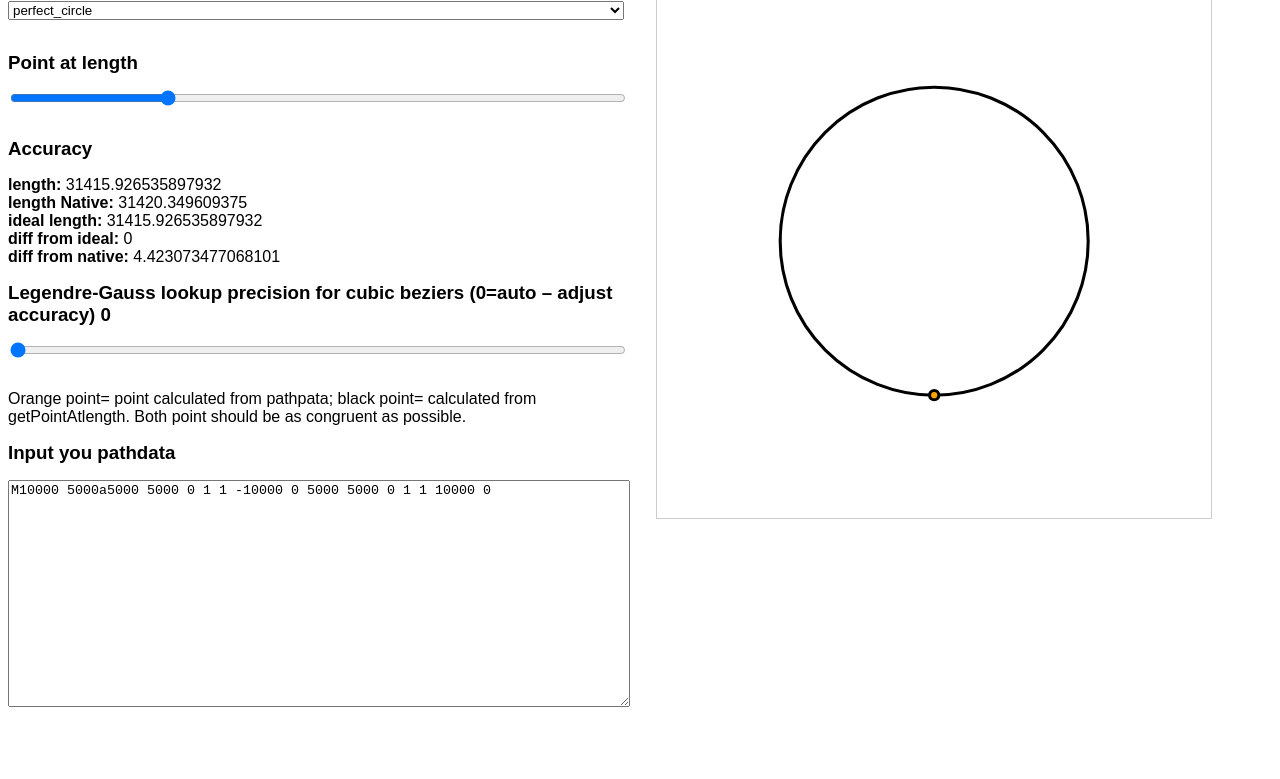
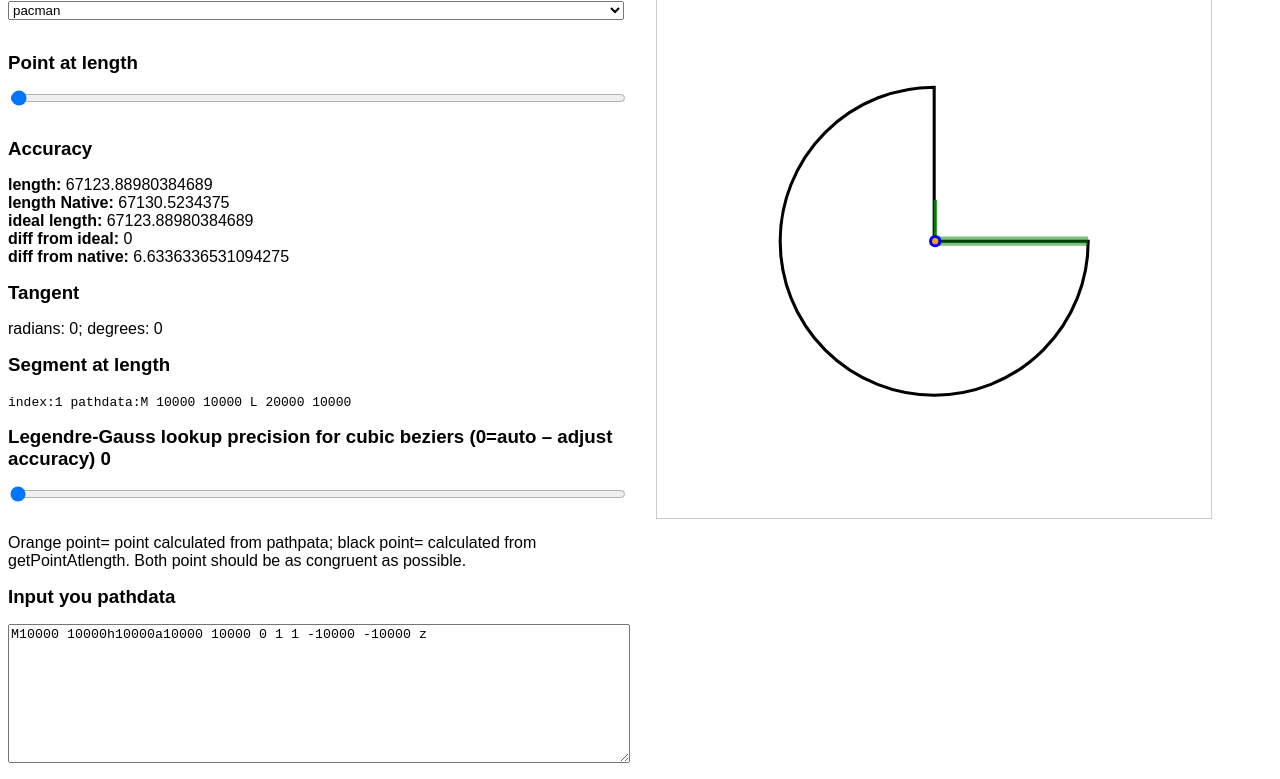
Before and after one commit to herrstrietzel/svg-getpointatlength, a website: page demo/pointAtLength.html in a window 1280 px wide. Shown: the part 45-824 px from the top of the page. Before the commit the page ends 800 px from the top, so only its background shows below. Drawn offline with Linux system fonts and the light colour scheme.

Commit message:
segment at point feature

```diff
--- a/demo/path_samples.js
+++ b/demo/path_samples.js
@@ -1,17 +1,70 @@
 let samples = [
+
+    {
+        'pacman': `M10000 10000h10000a10000 10000 0 1 1 -10000 -10000 z`, res: (2 * Math.PI * 10000 * 0.75) + 10000 * 2
+    },
+    {
+        'simple_ellipse': 'M350 100 a50 25 0 1150-25'
+    },
+
+    {
+        'simple_quad3': 'M10 50q100 0 100 100 q0 100 -100 100'
+    },
+
+
+    {
+        'simple_quad2': 'M 110 150  Q110 250 10 250'
+    },
+
+    {
+        'simple_cub2': 'M110 150C110 216.67 76.67 250 10 250'
+    },
+    {
+        'simple_arc_3-4_ccw': 'M450 50 a50 50 0 1 0  -50 50',
+        res: 2 * Math.PI * 50 * 0.75
+    },
+
+    {
+        'simple_arc_3-4_cw': 'M450 50 a50 50 0 1 1  -50 50',
+        res: 2 * Math.PI * 50 * 0.75
+    },
+
+
+    {
+        'simple_arc_cw': 'M450 50 a50 50 0 1 1  0 100',
+        res: Math.PI * 50
+    },
+
+    {
+        'simple_arc_ccw': 'M450 50 a50 50 0 1 0  0 100',
+        res: Math.PI * 50
+    },
+
+    {
+        'simple_line': 'M200 10 l 120 120'
+
+    },
+
+
+    {
+        'simple_cubic': 'M150 50 c66.67 0 100 33.33 100 100'
+    },
+    {
+        'simple_quad': 'M10 50q100 0 100 100'
+    },
+
+
+
+
     {
         'perfect_circle': `M10000 5000a5000 5000 0 1 1 -10000 0 5000 5000 0 1 1 10000 0`,
-        res: 2*Math.PI*5000
+        res: 2 * Math.PI * 5000
     },
     {
         'perfect_circle_min': `M10000 5000a5000 5000 0 11-10000 0 5000 5000 0 1110000 0`,
-        res: 2*Math.PI*5000
+        res: 2 * Math.PI * 5000
     },
-    {
-        'pacman': `M10000 0
-        v10000 h10000
-        a10000 10000 0 11-10000 -10000`, res: (2 * Math.PI * 10000 * 0.75) + 10000 * 2
-    },
+
     {
         path_from_hell1_relative_min: `m3 7 10 0m-10 10 10 0v10h10v10h10c0 6 5 10 10 10 0 5 5 10 10 10s10 10 10 10-10 10 10 10q-23-27 0-20 20-5 0-10t-3-7 0-15
     a5 10 45 10-30-5 5
--- a/demo/pointAtLength.html
+++ b/demo/pointAtLength.html
@@ -51,7 +51,7 @@
 
 
         select,
-        input[type="text"] ,
+        input[type="text"],
         input[type="range"] {
             width: 100%;
             display: block
@@ -77,7 +77,7 @@
 
     <div class="grd">
         <div class="col">
-            <h3>Get point at length</h3>
+            <h3>Get point at length, tangent angle and segment </h3>
 
             <!-- samples -->
             <p>
@@ -86,14 +86,23 @@
             </p>
 
             <h3>Point at length</h3>
-            <p><input id="inputLength" class="inputs" type="range" value="250" min="0" max="1000" step="0.1"><span
+            <p><input id="inputLength" class="inputs" type="range" value="1" min="0" max="1000" step="0.1"><span
                     id="valLength"></span>
             </p>
 
             <h3>Accuracy</h3>
             <p id="resAcc"></p>
 
-            <h3>Legendre-Gauss lookup precision for  cubic beziers (0=auto – adjust accuracy) <span id="lgVal"></span></h3>
+            <h3>Tangent</h3>
+            <p id="tangentAngle"></p>
+
+            <h3>Segment at length</h3>
+            <p>
+            <code id="segment"></code>
+            </p>
+
+            <h3>Legendre-Gauss lookup precision for cubic beziers (0=auto – adjust accuracy) <span id="lgVal"></span>
+            </h3>
             <p><input id="inputLg" class="inputs" type="range" value="0" max="128" step="1"></p>
 
 
@@ -111,13 +120,21 @@
         <div class="col">
 
             <svg id="svg" viewBox="0 0 100 100">
-                <path class="previewPath" d="
-    " />
+                <path class="previewPath" d="" />
+                <path id="segAtPoint" d="" fill="none" stroke="green" stroke-width="3%" stroke-opacity="0.5" />
+
+                <!-- tangent angle indicator -->
+                <line id="tangent" x1="0" y1="0" x2="0" y2="0" stroke="green" stroke-width="1%" />
+
 
                 <!-- native getPointAtLength-->
-                <circle id="splitN" cx="0" cy="0" r="2%" fill="gruen" fill-opacity="1" />
-                <!-- pathdata getPointAtLength-->
+                <circle id="splitN" cx="0" cy="0" r="2%" fill="blue" fill-opacity="1" />
+
+                <!-- pathdata getPointAtLength -->
                 <circle id="split" cx="0" cy="0" r="1%" fill="orange" fill-opacity="1" />
+
+
+
             </svg>
         </div>
 
@@ -165,6 +182,8 @@
 
 
 
+
+
             // init
             let path = document.querySelector('path')
             let svg = path.closest('svg')
@@ -176,9 +195,9 @@
              */
 
             // load examples
-            for (let i = 0; i<samples.length; i++  ) {
+            for (let i = 0; i < samples.length; i++) {
                 let sample = samples[i]
-               // console.log(sample);
+                // console.log(sample);
 
                 let key = Object.keys(sample)[0];
                 //console.log(key);
@@ -198,12 +217,14 @@
             let d = svgInput.value
             let steps = 1000
             let lg = +inputLg.value;
-            let resIdeal=''
+            let resIdeal = ''
 
 
             perfStart()
             let pathLengthLookup = getPathLengthLookup(d, lg)
             perfEnd()
+
+            console.log('pathLengthLookup', pathLengthLookup);
 
 
             let totalLength = pathLengthLookup.totalLength
@@ -277,12 +298,12 @@
 
 
                 // get area
-               let pathData = parsePathDataNormalized(d, {arcToCubic: false })
-               //console.log(pathData);
+                let pathData = parsePathDataNormalized(d, { arcToCubic: false })
+                //console.log(pathData);
 
-               let area = getPathArea(pathData)
-               //console.log('area', area, Math.PI*10000**2);
-               console.log('area', area);
+                let area = getPathArea(pathData)
+                //console.log('area', area, Math.PI*10000**2);
+                console.log('area', area);
 
 
 
@@ -304,7 +325,24 @@
 
                 // get point at Length
                 let currentLength = totalLength / steps * value
-                let pt = pathLengthLookup.getPointAtLength(currentLength);
+                let getTangent = true;
+                let getSegment = true;
+                let pt = pathLengthLookup.getPointAtLength(currentLength, getTangent, getSegment);
+                let { angle } = pt;
+
+                console.log('pathLengthLookup:', pathLengthLookup);
+
+                tangent.setAttribute('x1', pt.x)
+                tangent.setAttribute('y1', pt.y)
+
+                let tangetLen = totalLength / 25;
+                let pT = getTangentPt(pt, tangetLen, angle - Math.PI / 2)
+
+                tangent.setAttribute('x2', pT.x)
+                tangent.setAttribute('y2', pT.y)
+
+                tangentAngle.textContent = `radians: ${angle}; degrees: ${angle * 180 / Math.PI}`
+
 
 
 
@@ -331,6 +369,35 @@
                 splitN.setAttribute('cx', ptN.x)
                 splitN.setAttribute('cy', ptN.y)
 
+
+
+                //segment at point
+                let comSegment = pt.com;
+                console.log('comSegment', pt, comSegment);
+                let pathDataSeg = [
+                    { type: 'M', values: [comSegment.p0.x, comSegment.p0.y] },
+                    { type: comSegment.type, values: comSegment.values },
+                ]
+
+                if(comSegment.type==='Z'){
+                    pathDataSeg[1].type = 'L'
+                }
+
+                let dSeg = pathDataSeg.map(com=>{return `${com.type} ${com.values.join(' ')}` }).join(' ')
+                segAtPoint.setAttribute('d', dSeg)
+                segment.textContent = '  index:'+ pt.index+ ' pathdata:'+ dSeg ;
+
+
+            }
+
+
+
+            function getTangentPt(pt, len = 10, angle) {
+                let ptA = {
+                    x: pt.x + len * Math.cos(angle),
+                    y: pt.y + len * Math.sin(angle)
+                }
+                return ptA
             }
 
 
--- a/getPointAtLengthLookup.js
+++ b/getPointAtLengthLookup.js
@@ -128,7 +128,7 @@
 
 
     //pathLengthLookup
-    PathLengthObject.prototype.getPointAtLength = function (length = 0, getTangent = false) {
+    PathLengthObject.prototype.getPointAtLength = function (length = 0, getTangent = false, getSegment = false) {
 
         //console.log(this);
         let { segments, totalLength } = this;
@@ -142,7 +142,7 @@
         }
 
         // last point on path
-        if (+length.toFixed(3) === +totalLength.toFixed(3) && !getTangent ) {
+        if (+length.toFixed(3) === +totalLength.toFixed(3) && !getTangent) {
             let { points } = segments[segments.length - 1];
             pt = points[points.length - 1];
             return pt;
@@ -151,12 +151,13 @@
         //loop through segments
         for (let i = 0; i < segments.length && !foundSegment; i++) {
             let segment = segments[i];
-            let { type, lengths, points, total } = segment;
+            //let segmentPrev = segments[i-1] ? segments[i-1] : segment;
+            let { type, lengths, points, total, angles, ts } = segment;
             let end = lengths[lengths.length - 1];
             let tStep = 1 / (lengths.length - 1);
 
             // find path segment
-            if (end > length || (getTangent && end >= length )  ) {
+            if (end > length || (getTangent && end >= length)) {
                 foundSegment = true;
                 let foundT = false;
                 let diffLength;
@@ -165,14 +166,23 @@
                     case 'L':
                         diffLength = end - length;
                         newT = 1 - (1 / total) * diffLength;
-                        pt = pointAtT(points, newT, getTangent);
+
+                        // calculate point and angle
+                        if (angles.length) {
+                            pt = pointAtT(points, newT)
+
+                            // take angle from lookup
+                            pt.angle = angles[0];
+                        } else {
+                            pt = pointAtT(points, newT, getTangent)
+                        }
                         break;
 
 
                     case 'A':
                         diffLength = end - length;
                         newT = 1 - (1 / total) * diffLength;
-                        let { cx, cy, deltaAngle } = segment.points[1]
+                        let { cx, cy, startAngle, endAngle, deltaAngle } = segment.points[1]
                         let newAngle = -deltaAngle * newT
 
 
@@ -181,14 +191,20 @@
                         let sinA = Math.sin(newAngle);
                         p0 = segment.points[0]
 
-
                         pt = {
                             x: (cosA * (p0.x - cx)) + (sinA * (p0.y - cy)) + cx,
                             y: (cosA * (p0.y - cy)) - (sinA * (p0.x - cx)) + cy
                         }
 
+                        //console.log('arc:', startAngle, endAngle, deltaAngle);
+
+                        let angleOff = deltaAngle > 0 ? Math.PI / 2 : Math.PI / -2;
+
+                        // interpolate angle
                         if (getTangent) {
-                            pt.angle = getAngle(pt, { x: cx, y: cy })-Math.PI/2
+
+                            pt.angle = startAngle + (deltaAngle * newT) + angleOff
+
                         }
 
                         break;
@@ -222,22 +238,31 @@
                                     // difference between length at t and exact length
                                     let diffLength = lengthAtT - length;
                                     // ratio between segment length and difference
-                                    let tScale = (1 / tSegLength) * diffLength;
+                                    let tScale = (1 / tSegLength) * diffLength || 0;
                                     newT = t - tStep * tScale || 0;
                                     foundT = true;
 
-                                    // calculate point
+                                    // return point and optionally angle
                                     pt = pointAtT(points, newT, getTangent)
-
                                 }
                             }
                         }
                         break;
                 }
-                pt.index = segment.index;
+
                 pt.t = newT;
             }
+
+            // return segment data
+            if (getSegment) {
+                pt.index = segment.index;
+                pt.com = segment.com;
+            }
+
         }
+
+
+
         return pt;
     }
 
@@ -252,7 +277,7 @@
                 let subY = points[i].y;
                 area += addX * addY * 0.5 - subX * subY * 0.5;
             }
-            return Math.abs(area) < 0.1;
+            return Math.abs(area) < 0.01;
         }
 
         /**
@@ -265,6 +290,7 @@
         let lgArr = [12, 24, 36, 48, 60, 64, 72, 96];
         let tDivisionsQ = precision === 'low' ? 10 : 12;
         let tDivisionsC = precision === 'low' ? 16 : (precision === 'medium' ? 24 : 36);
+        let tDivisions = tDivisionsC;
 
         // get pathdata
         let pathData = Array.isArray(d) ? d : parsePathDataNormalized(d, { arcAccuracy: arcAccuracy });
@@ -286,13 +312,17 @@
             let p = { x: values[valuesL - 2], y: values[valuesL - 1] };
             let len, cp1, cp2, t;
 
+
             // collect segment data in object
             let lengthObj = {
+                typeO: type,
+                type: type,
+                index: i,
+                com: { type: type, values: values, p0: p0 },
                 lengths: [],
                 points: [],
-                index: i,
+                angles: [],
                 total: 0,
-                type: type
             };
 
             // interpret closePath as lineto
@@ -321,11 +351,13 @@
                         y: com.values[6]
                     }
                     let largeArc = com.values[3],
-                        sweep = com.values[4]
+                        sweep = com.values[4];
+
+                    // get parametrized arc properties
                     let arcData = svgArcToCenterParam(p0.x, p0.y, com.values[0], com.values[1], com.values[2], largeArc, sweep, p.x, p.y)
-                    let { cx, cy, rx, ry, startAngle, deltaAngle } = arcData
+                    let { cx, cy, rx, startAngle, endAngle, deltaAngle } = arcData
 
-                    // get arc length: perfect circle length linearly scaled according to delta angle
+                    // get arc length: perfect circle length linearly interpolated according to delta angle
                     len = 2 * Math.PI * rx * (1 / 360 * Math.abs(deltaAngle * 180 / PI))
 
                     lengthObj.points = [
@@ -333,6 +365,7 @@
                         {
                             startAngle: startAngle,
                             deltaAngle: deltaAngle,
+                            endAngle: endAngle,
                             cx: cx,
                             cy: cy
                         }, p];
@@ -344,10 +377,10 @@
                     cp1 = { x: values[0], y: values[1] };
                     cp2 = type === 'C' ? { x: values[2], y: values[3] } : cp1;
                     let pts = type === 'C' ? [p0, cp1, cp2, p] : [p0, cp1, p];
-                    let tDivisions = (type === 'Q') ? tDivisionsQ : tDivisionsC
+                    tDivisions = (type === 'Q') ? tDivisionsQ : tDivisionsC
 
 
-                    //// is flat/linear – treat as lineto
+                    // is flat/linear – treat as lineto
                     let isFlat = checkFlatnessByPolygonArea(pts);
 
                     // treat as lineto
@@ -384,7 +417,6 @@
                                 if (diff < tol || i === lgArr.length - 1) {
                                     lg = lgArr[i - 1]
                                     foundAccuracy = true
-                                    //console.log('best lg', diff, lg);
                                 }
                                 // not precise
                                 else {
@@ -418,7 +450,22 @@
                 lengthLookup.segments.push(lengthObj);
             }
             lengthLookup.totalLength = pathLength;
+
+
+            // add original command if it was converted for eliptic arcs
+            if (com.index) {
+                lengthObj.index = com.index;
+                lengthObj.typeO = com.com.type;
+                lengthObj.com = com.com;
+            }
+
+            // interpret z closepaths as linetos
+            if (type === 'Z') {
+                lengthObj.com.values = [p.x, p.y];
+            }
+
         }
+
 
         if (onlyLength) {
             return pathLength;
@@ -805,8 +852,8 @@
                         offY = 0;
 
                         // set new M
-                        if(type==='M'){
-                            M = { x: values[0], y: values[1]};
+                        if (type === 'M') {
+                            M = { x: values[0], y: values[1] };
                         }
 
                     }
@@ -849,8 +896,12 @@
                             isElliptic = com.values[0] === com.values[1] ? false : true;
 
                             if (isElliptic || arcToCubic) {
+                                //let originalCom = {type:'A', values: com.values, p0:p0 }
                                 let comArc = arcToBezier(p0, com.values, arcAccuracy)
                                 comArc.forEach(seg => {
+                                    // save original command data
+                                    seg.index = c;
+                                    seg.com = { type: 'A', values: com.values, p0: p0 };
                                     pathData.push(seg);
                                 })
 
@@ -1034,102 +1085,121 @@
     * based on @cuixiping;
     * https://stackoverflow.com/questions/9017100/calculate-center-of-svg-arc/12329083#12329083
     */
-    function svgArcToCenterParam(p0x, p0y, rx, ry, angle, largeArc, sweep, px, py) {
 
-        const radian = (ux, uy, vx, vy) => {
-            let dot = ux * vx + uy * vy;
-            let mod = Math.sqrt((ux * ux + uy * uy) * (vx * vx + vy * vy));
-            let rad = Math.acos(dot / mod);
-            if (ux * vy - uy * vx < 0) {
-                rad = -rad;
-            }
-            return rad;
+
+
+    function svgArcToCenterParam(x1, y1, rx, ry, xAxisRotation, largeArc, sweep, x2, y2) {
+
+        let { cos, sin, atan2, sqrt, abs, min, max, PI } = Math;
+
+        // helper for angle calculation
+        const getAngle = (cx, cy, x, y) => {
+            return atan2(y - cy, x - cx);
         };
-        // degree to radian
-        let phi = (+angle * Math.PI) / 180;
-        let cx, cy, startAngle, deltaAngle, endAngle;
-        let PI = Math.PI;
-        let PIpx = PI * 2;
-        if (rx < 0) {
-            rx = -rx;
-        }
-        if (ry < 0) {
-            ry = -ry;
-        }
+
+        // make sure rx, ry are positive
+        rx = abs(rx);
+        ry = abs(ry);
+
+        /**
+         * if rx===ry x-axis rotation is ignored
+         * otherwise convert degrees to radians
+         */
+        let phi = rx === ry ? 0 : (xAxisRotation * PI) / 180;
+        let cx, cy
+
+        // create data object
+        let arcData = {
+            cx: 0,
+            cy: 0,
+            // rx/ry values may be deceptive in arc commands
+            rx: rx,
+            ry: ry,
+            startAngle: 0,
+            endAngle: 0,
+            deltaAngle: 0,
+            clockwise: sweep
+        };
+
+
         if (rx == 0 || ry == 0) {
             // invalid arguments
             throw Error("rx and ry can not be 0");
         }
-        let s_phi = Math.sin(phi);
-        let c_phi = Math.cos(phi);
-        let hd_x = (p0x - px) / 2; // half diff of x
-        let hd_y = (p0y - py) / 2; // half diff of y
-        let hs_x = (p0x + px) / 2; // half sum of x
-        let hs_y = (p0y + py) / 2; // half sum of y
+
+
+        let s_phi = !phi ? 0 : sin(phi);
+        let c_phi = !phi ? 1 : cos(phi);
+
+        let hd_x = (x1 - x2) / 2;
+        let hd_y = (y1 - y2) / 2;
+        let hs_x = (x1 + x2) / 2;
+        let hs_y = (y1 + y2) / 2;
+
         // F6.5.1
-        let p0x_ = c_phi * hd_x + s_phi * hd_y;
-        let p0y_ = c_phi * hd_y - s_phi * hd_x;
+        let x1_ = !phi ? hd_x : c_phi * hd_x + s_phi * hd_y;
+        let y1_ = !phi ? hd_y : c_phi * hd_y - s_phi * hd_x;
+
         // F.6.6 Correction of out-of-range radii
         //   Step 3: Ensure radii are large enough
-        let lambda = (p0x_ * p0x_) / (rx * rx) + (p0y_ * p0y_) / (ry * ry);
+        let lambda = (x1_ * x1_) / (rx * rx) + (y1_ * y1_) / (ry * ry);
         if (lambda > 1) {
-            rx = rx * Math.sqrt(lambda);
-            ry = ry * Math.sqrt(lambda);
+            rx = rx * sqrt(lambda);
+            ry = ry * sqrt(lambda);
+
+            // save real rx/ry
+            arcData.rx = rx;
+            arcData.ry = ry;
         }
+
         let rxry = rx * ry;
-        let rxp0y_ = rx * p0y_;
-        let ryp0x_ = ry * p0x_;
-        let sum_of_sq = rxp0y_ * rxp0y_ + ryp0x_ * ryp0x_; // sum of square
+        let rxy1_ = rx * y1_;
+        let ryx1_ = ry * x1_;
+        let sum_of_sq = rxy1_ * rxy1_ + ryx1_ * ryx1_; // sum of square
         if (!sum_of_sq) {
-            console.log("start point can not be same as end point");
+            throw Error("start point can not be same as end point");
         }
-        let coe = Math.sqrt(Math.abs((rxry * rxry - sum_of_sq) / sum_of_sq));
+        let coe = sqrt(abs((rxry * rxry - sum_of_sq) / sum_of_sq));
         if (largeArc == sweep) {
             coe = -coe;
         }
+
         // F6.5.2
-        let cx_ = (coe * rxp0y_) / ry;
-        let cy_ = (-coe * ryp0x_) / rx;
-        // F6.5.3
-        cx = c_phi * cx_ - s_phi * cy_ + hs_x;
-        cy = s_phi * cx_ + c_phi * cy_ + hs_y;
-        let xcr1 = (p0x_ - cx_) / rx;
-        let xcr2 = (p0x_ + cx_) / rx;
-        let ycr1 = (p0y_ - cy_) / ry;
-        let ycr2 = (p0y_ + cy_) / ry;
-        // F6.5.5
-        startAngle = radian(1, 0, xcr1, ycr1);
-        // F6.5.6
-        deltaAngle = radian(xcr1, ycr1, -xcr2, -ycr2);
-        if (deltaAngle > PIpx) {
-            deltaAngle -= PIpx;
-        }
-        else if (deltaAngle < 0) {
-            deltaAngle += PIpx;
-        }
-        if (sweep == false || sweep == 0) {
-            deltaAngle -= PIpx;
-        }
-        endAngle = startAngle + deltaAngle;
-        if (endAngle > PIpx) {
-            endAngle -= PIpx;
-        }
-        else if (endAngle < 0) {
-            endAngle += PIpx;
-        }
-        let outputObj = {
-            cx: cx,
-            cy: cy,
-            rx: rx,
-            ry: ry,
-            startAngle: startAngle,
-            deltaAngle: deltaAngle,
-            endAngle: endAngle,
-            clockwise: sweep == true || sweep == 1
-        };
-        return outputObj;
+        let cx_ = (coe * rxy1_) / ry;
+        let cy_ = (-coe * ryx1_) / rx;
+
+        /** F6.5.3
+         * center point of ellipse
+         */
+        cx = !phi ? hs_x + cx_ : c_phi * cx_ - s_phi * cy_ + hs_x;
+        cy = !phi ? hs_y + cy_ : s_phi * cx_ + c_phi * cy_ + hs_y;
+        arcData.cy = cy;
+        arcData.cx = cx;
+
+        /** F6.5.5
+         * calculate angles between center point and
+         * commands starting and final on path point
+         */
+        let startAngle = getAngle(cx, cy, x1, y1);
+        let endAngle = getAngle(cx, cy, x2, y2);
+        //console.log('start:', startAngle, 'end:', endAngle)
+        endAngle = (!sweep && largeArc) ? endAngle - PI * 2 : ((endAngle < startAngle && largeArc) || (endAngle < 0 && endAngle < startAngle) ? endAngle + PI * 2 : endAngle)
+        //endAngle = (!sweep && largeArc) ? endAngle - PI * 2 : ((endAngle < 0 && endAngle < startAngle) ? endAngle + PI * 2 : endAngle)
+
+
+        console.log((!sweep && largeArc), (endAngle < startAngle && largeArc))
+        //endAngle = (endAngle<0 && startAngle>0 && !largeArc) || (endAngle<startAngle && largeArc)  ? endAngle+PI*2 : endAngle;
+        let deltaAngle = endAngle - startAngle
+        // correct deltaAngle for half circles only defined by sweep flag
+        //deltaAngle = !sweep && deltaAngle===Math.PI ? deltaAngle*-1 : deltaAngle
+
+        //let deltaAngle = largeArc ? 360 +
+        arcData.startAngle = startAngle;
+        arcData.endAngle = endAngle;
+        arcData.deltaAngle = deltaAngle;
+
+        return arcData;
     }
-
 
     pathDataLength.getPathLengthLookup = getPathLengthLookup;
     pathDataLength.getPathLengthFromD = getPathLengthFromD;
--- a/getPointAtLengthLookup_getArea.js
+++ b/getPointAtLengthLookup_getArea.js
@@ -85,7 +85,6 @@ function getPathArea(pathData) {
             multiplier = -1;
         }
 
-        console.log(counterShapes, areaPoly, bezierArea);
         //values have the same sign - subtract polygon area
         if (
             (areaPoly < 0 && bezierArea < 0)
@@ -96,8 +95,6 @@ function getPathArea(pathData) {
         }
 
         totalArea += pathArea;
-
-        console.log(pathArea);
     })
 
     return totalArea;
--- a/package.json
+++ b/package.json
@@ -1,6 +1,6 @@
 {
   "name": "svg-getpointatlength",
-  "version": "1.0.13",
+  "version": "1.0.14",
   "description": "alternative to native pointAtLength() and getTotalLength() method",
   "main": "getPointAtLengthLookup.js",
   "scripts": {
```
Also changed, not shown: README.md.
